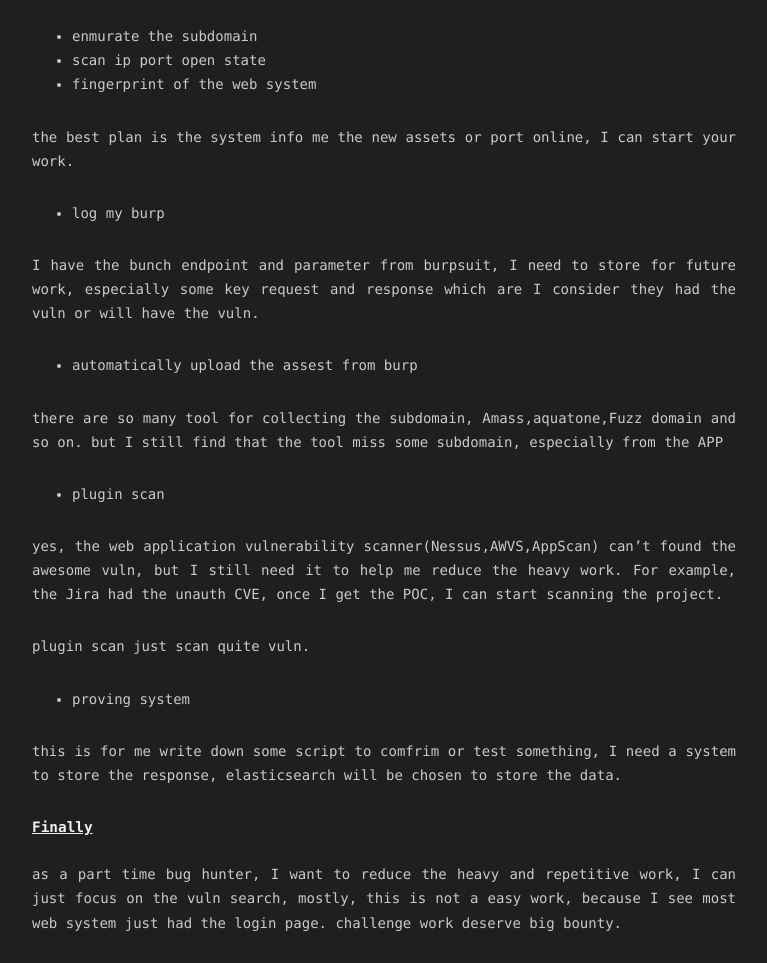
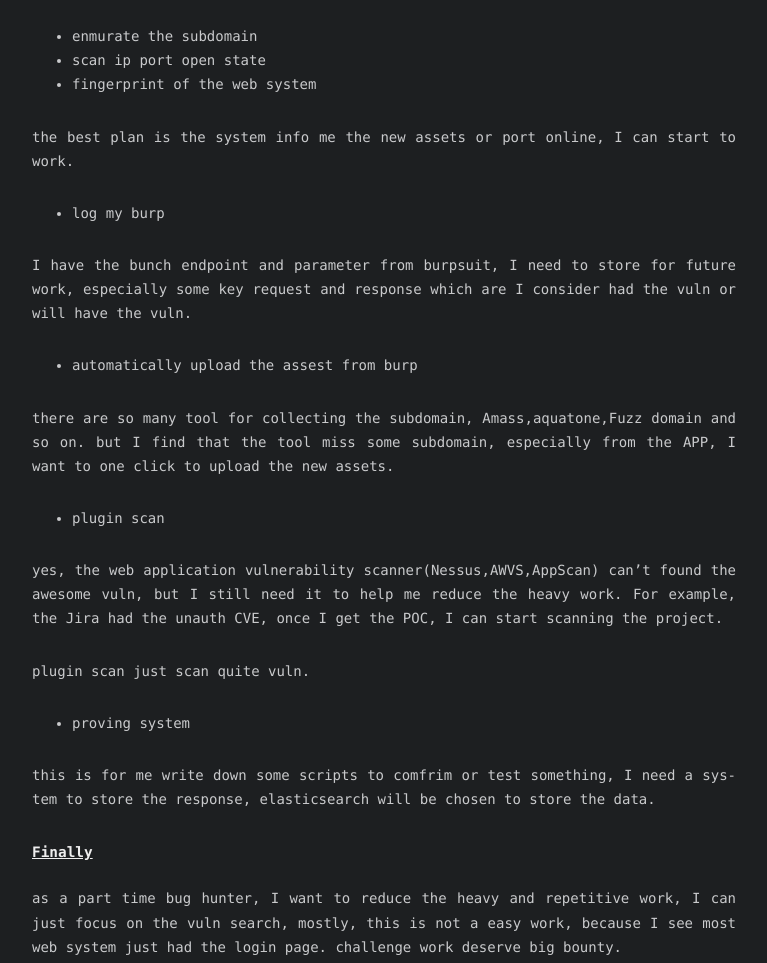
Before and after one commit to k3mlol/k3mlol.github.io, a plain HTML site: page 2020/01/19/bug-hunter-tool-design/index.html in a window 1280 px wide. Shown: the part 273-1236 px from the top of the page, without its empty margins (256-1023 px from the left). Drawn offline with Linux system fonts and the light colour scheme.

Commit message:
Site updated: 2020-01-19 14:37:38

```diff
--- a/2020/01/19/bug-hunter-tool-design/index.html
+++ b/2020/01/19/bug-hunter-tool-design/index.html
@@ -14,7 +14,7 @@
 <meta property="og:description" content="demandAs a bug hunter, we must firstly sbumit the report to earn the ez bounty. so I need to build the tool to do my recon work automatically and timing  enmurate the subdomain scan ip port open state">
 <meta property="og:locale" content="en_US">
 <meta property="article:published_time" content="2020-01-19T06:02:14.000Z">
-<meta property="article:modified_time" content="2020-01-19T06:33:42.910Z">
+<meta property="article:modified_time" content="2020-01-19T06:37:28.659Z">
 <meta property="article:author" content="k3mlol">
 <meta property="article:tag" content="blog">
 <meta property="article:tag" content="bug hunter">
@@ -155,15 +155,15 @@
 <li>scan ip port open state</li>
 <li>fingerprint of the web system</li>
 </ul>
-<p>the best plan is the system info me the new assets or port online, I can start your work.</p>
+<p>the best plan is the system info me the new assets or port online, I can start to work.</p>
 <ul>
 <li>log my burp</li>
 </ul>
-<p>I have the bunch endpoint and parameter from burpsuit, I need to store for future work, especially some key request and response which are I consider they had the vuln or will have the vuln.</p>
+<p>I have the bunch endpoint and parameter from burpsuit, I need to store for future work, especially some key request and response which are I consider had the vuln or will have the vuln.</p>
 <ul>
 <li>automatically upload the assest from burp</li>
 </ul>
-<p>there are so many tool for collecting the subdomain, Amass,aquatone,Fuzz domain and so on. but I still find that the tool miss some subdomain, especially from the APP</p>
+<p>there are so many tool for collecting the subdomain, Amass,aquatone,Fuzz domain and so on. but I find that the tool miss some subdomain, especially from the APP, I want to one click to upload the new assets.</p>
 <ul>
 <li>plugin scan</li>
 </ul>
@@ -172,7 +172,7 @@
 <ul>
 <li>proving system</li>
 </ul>
-<p>this is for me write down some script to comfrim or test something, I need a system to store the response, elasticsearch will be chosen to store the data.</p>
+<p>this is for me write down some scripts to comfrim or test something, I need a system to store the response, elasticsearch will be chosen to store the data.</p>
 <h3 id="Finally"><a href="#Finally" class="headerlink" title="Finally"></a>Finally</h3><p>as a part time bug hunter, I want to reduce the heavy and repetitive work, I can just focus on the vuln search, mostly, this is not a easy work, because I see most web system just had the login page. challenge work deserve big bounty.</p>
 
   </div>
```
